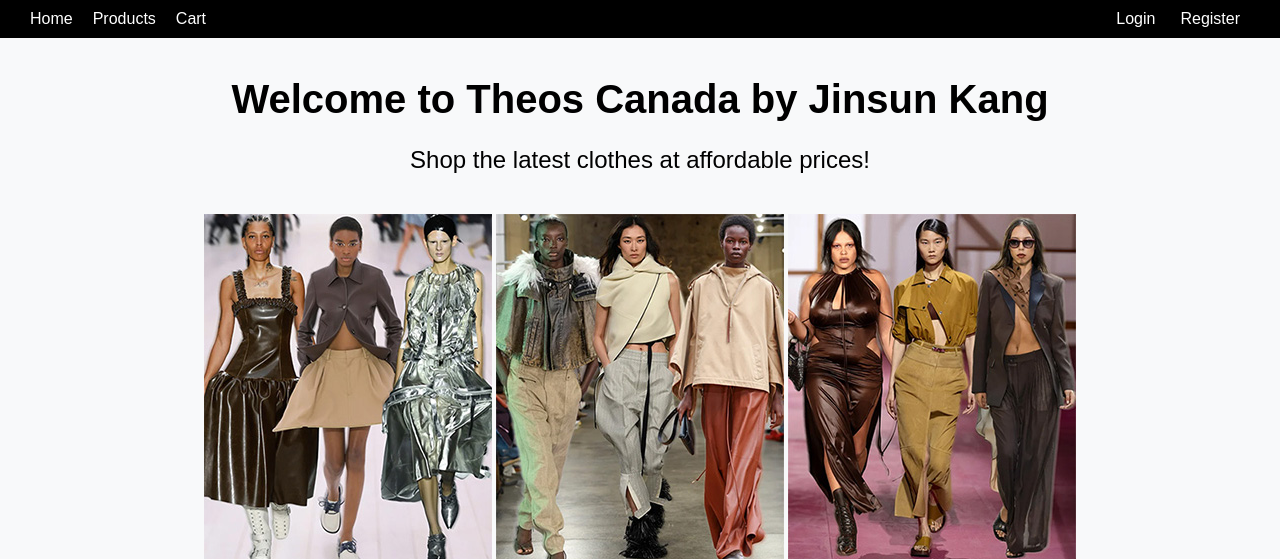
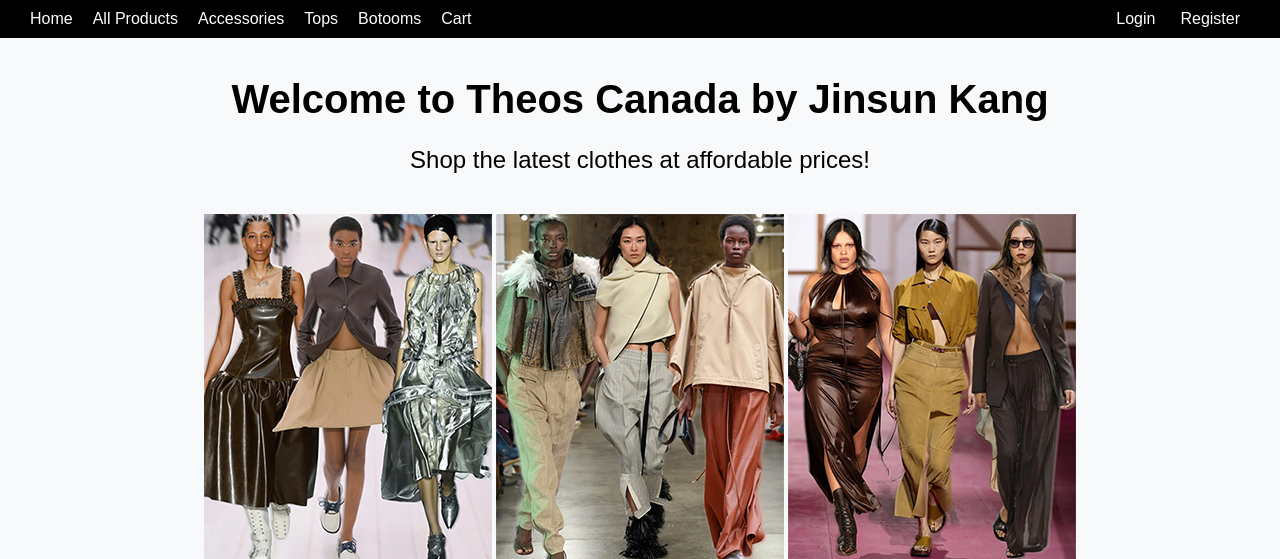
Before and after one commit to jinsunkang1980/ecom_asgmt, a PHP site: page /index.php in a window 1280 px wide. Shown: the top 559 px of the page. Run offline with PHP 8.4, Linux system fonts and the light colour scheme.

Commit message:
Update header.php

```diff
--- a/ecommerce/includes/header.php
+++ b/ecommerce/includes/header.php
@@ -13,14 +13,16 @@
 <nav class="navbar">
     <div class="nav-left">
         <a href="index.php">Home</a>
-        <a href="products.php">Products</a>
+        <a href="products.php">All Products</a>
+        <a href="category.php?id=1">Accessories</a>
+        <a href="category.php?id=2">Tops</a>
+        <a href="category.php?id=3">Botooms</a>
         <a href="cart.php">Cart</a>
     </div>
-
     <div class="nav-right">
         <?php if (isset($_COOKIE['user_id'])): ?>
             <div class="user-info">
-                <span class="username">Hello, <?php echo htmlspecialchars($_COOKIE['user_name']); ?>!</span>
+                <span class="username">Hello, <?= htmlspecialchars($_COOKIE['user_name']) ?>!</span>
                 <a href="logout.php" class="logout-btn">Logout</a>
             </div>
         <?php else: ?>
@@ -31,6 +33,8 @@
         <?php endif; ?>
     </div>
 </nav>
+
+
 
 <style>
     body {
```
